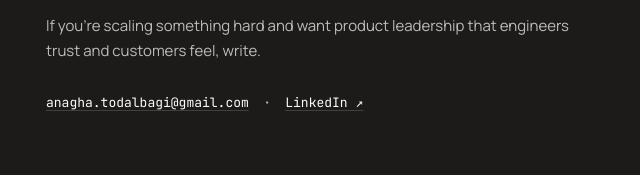
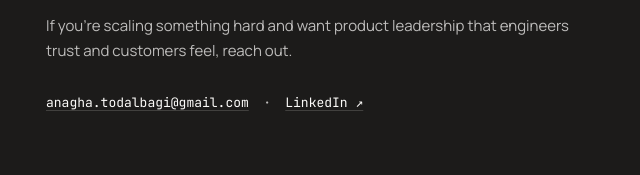
Before and after one commit to anagha-todalbagi/anagha-todalbagi.github.io, a plain HTML site: page index.html in a window 1280 px wide. Shown: the part 4819-4994 px from the top of the page, 162-802 px from the left. Drawn offline with Linux system fonts and the light colour scheme.

Commit message:
Change footer CTA from 'write' to 'reach out'

```diff
--- a/index.html
+++ b/index.html
@@ -309,7 +309,7 @@
   <div class="footer-inner">
     <div class="monogram" aria-hidden="true"><span>A</span><span class="rule"></span><span>T</span></div>
     <p class="say">Say hello.</p>
-    <p class="warm">If you're scaling something hard and want product leadership that engineers trust and customers feel, write.</p>
+    <p class="warm">If you're scaling something hard and want product leadership that engineers trust and customers feel, reach out.</p>
     <p class="footer-links">
       <a href="mailto:anagha.todalbagi@gmail.com">anagha.todalbagi@gmail.com</a>
       <span class="dot" aria-hidden="true">·</span>
```
